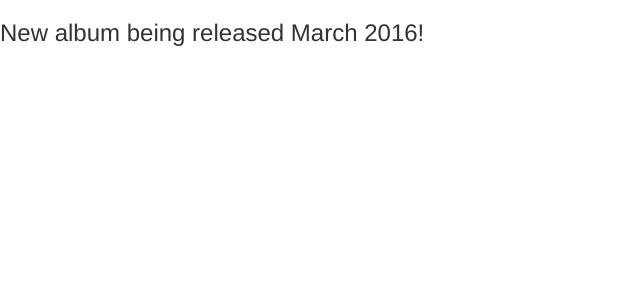
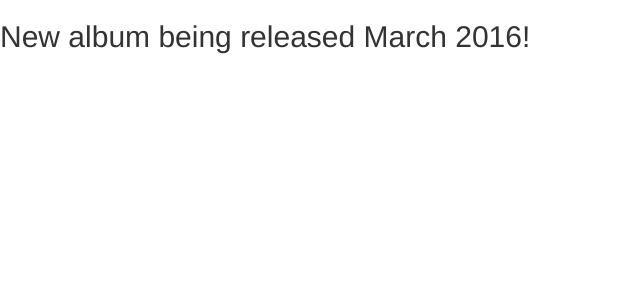
Before and after one commit to andyhull/maplestave, a Jekyll site: the page _posts/2015-12-30-newsite.html, which Jekyll copies as it is, in a window 1280 px wide. Shown: the top 300 px of the page, without its empty margins (0-640 px from the left). Built offline with Jekyll 4.4.1, drawn with Linux system fonts in a browser that asks for light colours; nearby versions of some CDN libraries; library files that are not in the unit come from our copies.

Commit message:
updated site

```diff
--- a/_posts/2015-09-26-newsite.html
+++ b/_posts/2015-09-26-newsite.html
@@ -1,4 +1,4 @@
 <div>
-  <h3>Old Show!</h3>
+  <h4>Old Show!</h4>
   <h4>10/29 <a href="http://www.nightlightclub.com/" target="_blank">Nightlight</a> with <a href="https://nonagonchicago.bandcamp.com/" target="_blank">Nonagon</a> and <a href="http://www.knifethesymphony.com/" target="_blank">Knife the Symphony</a></h4>
 </div>
--- a/_posts/2015-12-30-newsite.html
+++ b/_posts/2015-12-30-newsite.html
@@ -1,3 +1,3 @@
 <div>
-  <h3>New album being released March 2016!</h3>
+  <h2>New album being released March 2016!</h2>
 </div>
```
